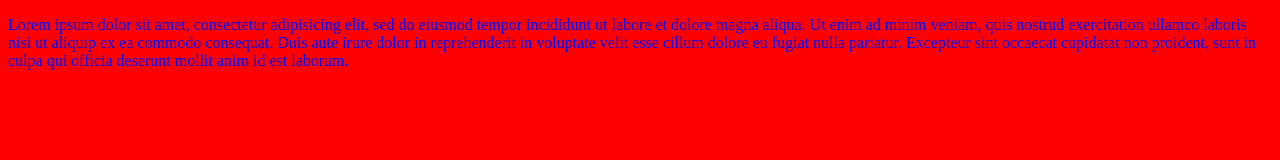
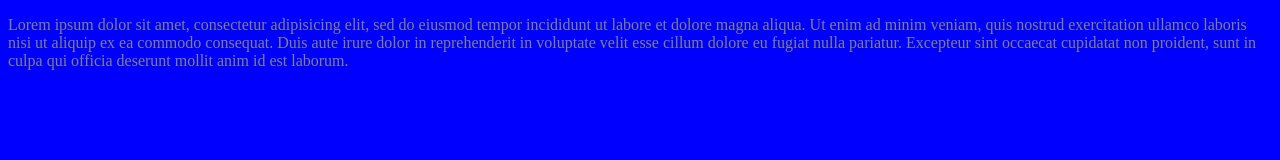
Before and after one commit to MarinAngelo/mwdContApp_BootsLess, a website: page app/index.html in a window 1280 px wide. Drawn offline with nearby package versions, Linux system fonts and the light colour scheme.

Commit message:
alles da

```diff
--- a/app/css/app-2.css
+++ b/app/css/app-2.css
@@ -1,3 +1,3 @@
 p {
-  color: blue;
+  color: grey;
 }
--- a/app/css/app.css
+++ b/app/css/app.css
@@ -1,5 +1,5 @@
 html {
-	background-color: red;
+	background-color: blue;
 	background-image: url('../images/bg.png');
 }
 
```
Also changed, not shown: app/index.html (+1 -0 lines).
